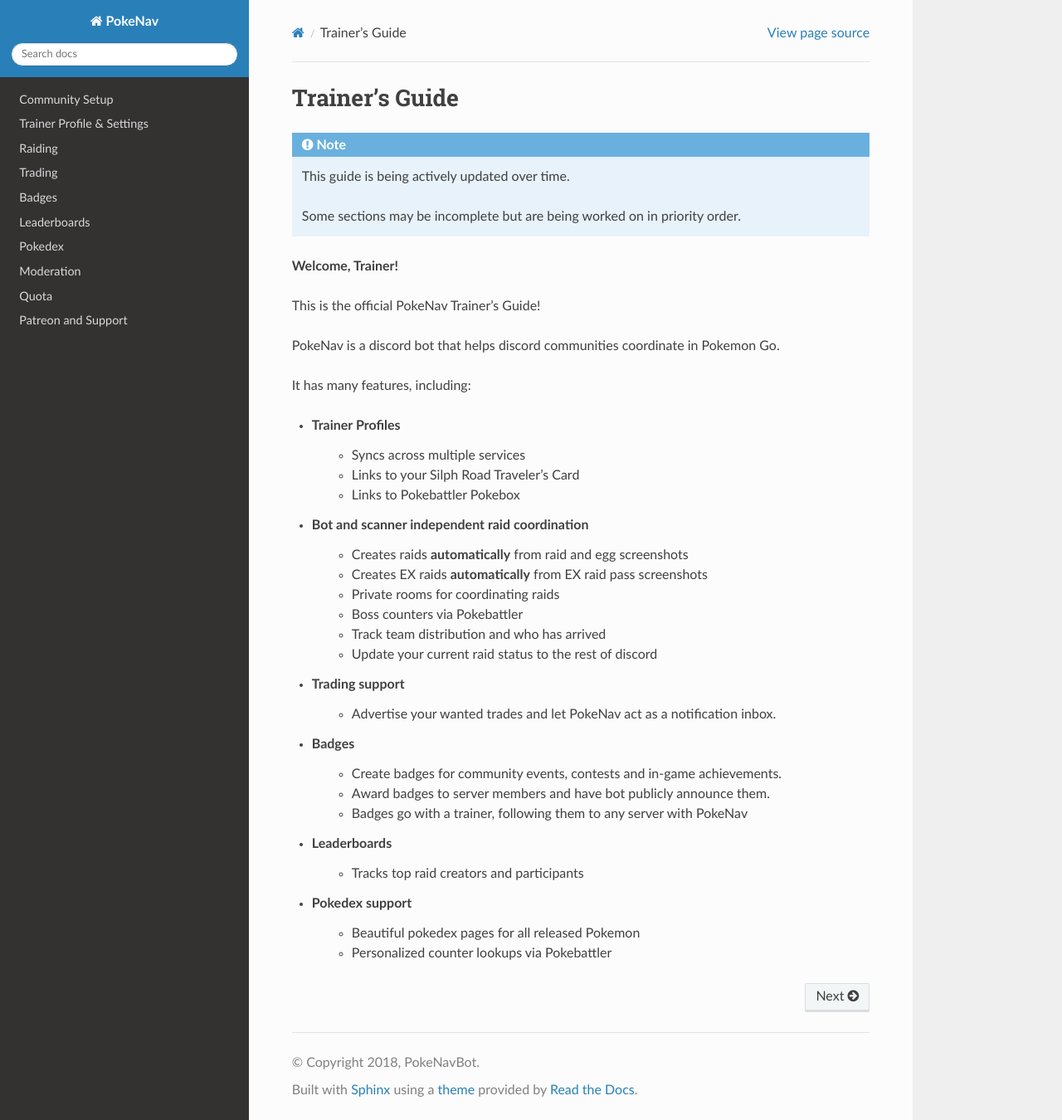
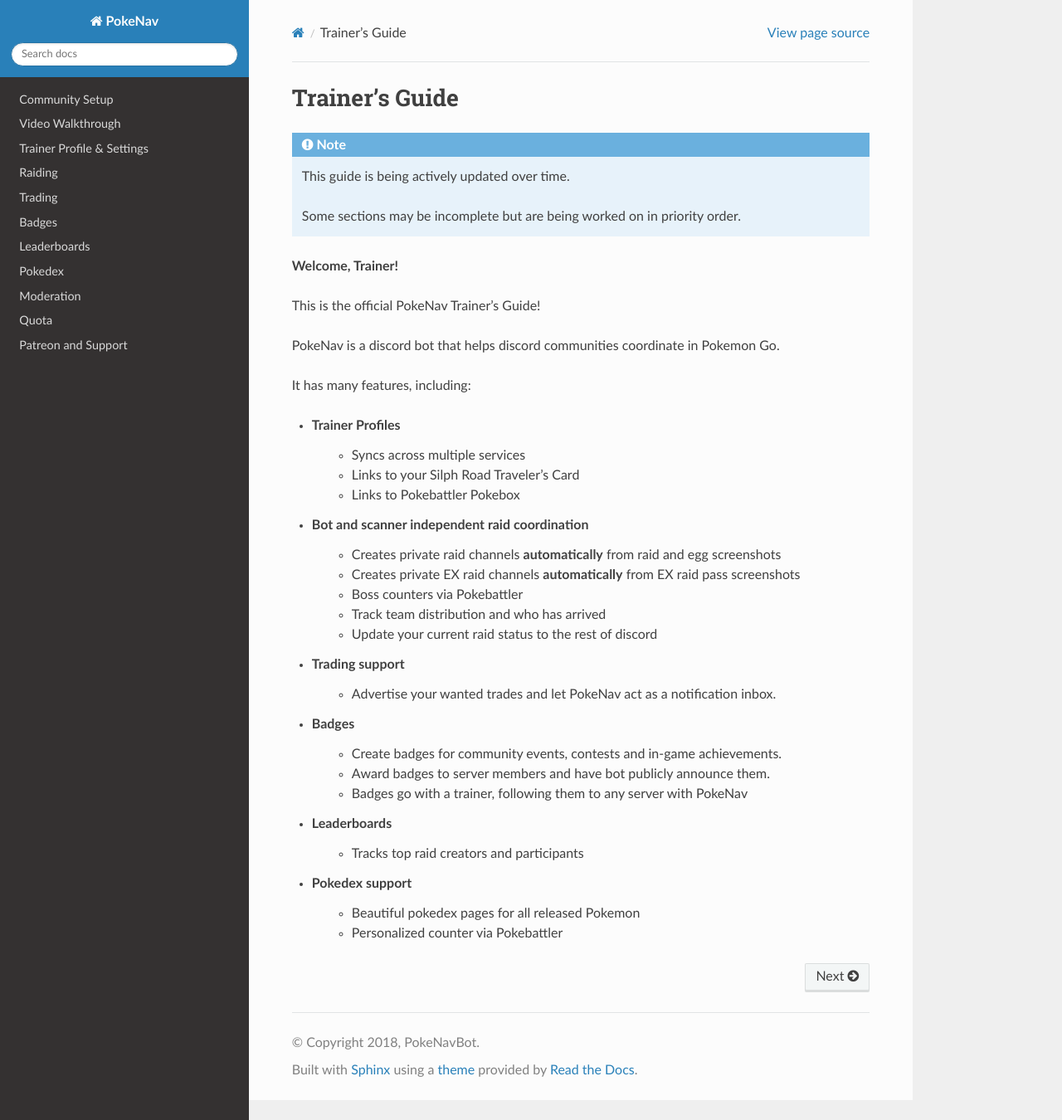
Before and after one commit to PokeNavBot/pokenav-documentation, a Sphinx documentation site: the page built from source/index.rst, in a window 1280 px wide and 1350 px high. Shown: the whole window at 83% size. Built offline with Sphinx 7.4.7 and the Read the Docs theme 2.0.0, drawn with Linux system fonts in a browser that asks for light colours; formulas are drawn with MathJax 3.

Commit message:
video overview

```diff
--- a/source/index.rst
+++ b/source/index.rst
@@ -6,10 +6,12 @@
 Trainer's Guide
 ===================================
 
+
 .. note::
     This guide is being actively updated over time.
 
     Some sections may be incomplete but are being worked on in priority order.
+
 
 **Welcome, Trainer!**
 
@@ -25,9 +27,8 @@
     * Links to Pokebattler Pokebox
 
 * Bot and scanner independent raid coordination
-    * Creates raids **automatically** from raid and egg screenshots
-    * Creates EX raids **automatically** from EX raid pass screenshots
-    * Private rooms for coordinating raids
+    * Creates private raid channels **automatically** from raid and egg screenshots
+    * Creates private EX raid channels **automatically** from EX raid pass screenshots
     * Boss counters via Pokebattler
     * Track team distribution and who has arrived
     * Update your current raid status to the rest of discord
@@ -45,13 +46,14 @@
 
 * Pokedex support
     * Beautiful pokedex pages for all released Pokemon
-    * Personalized counter lookups via Pokebattler
+    * Personalized counter via Pokebattler
 
 .. toctree::
    :maxdepth: 2
    :hidden:
 
    community_setup
+   video_overview
    trainer
    raids
    trading
```
Also changed, not shown: source/video_overview.md (added, +15 -0 lines).
